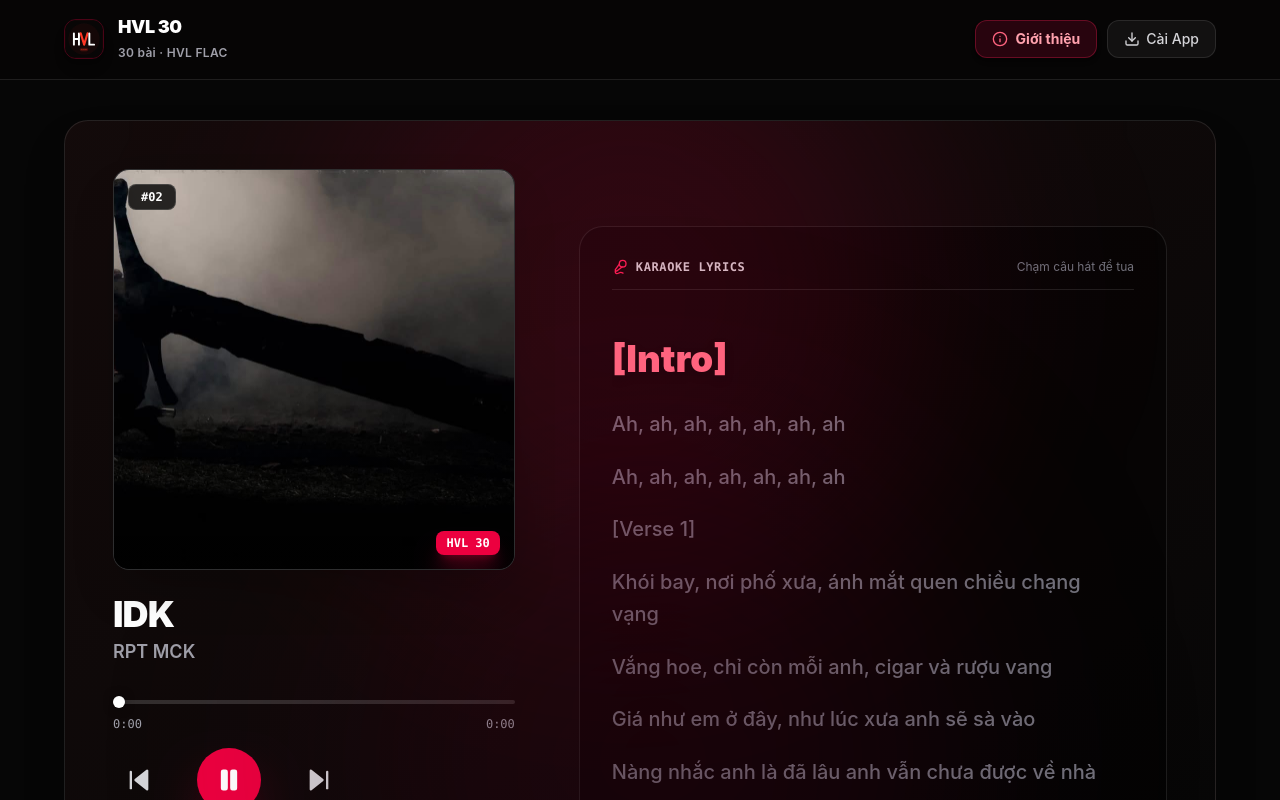
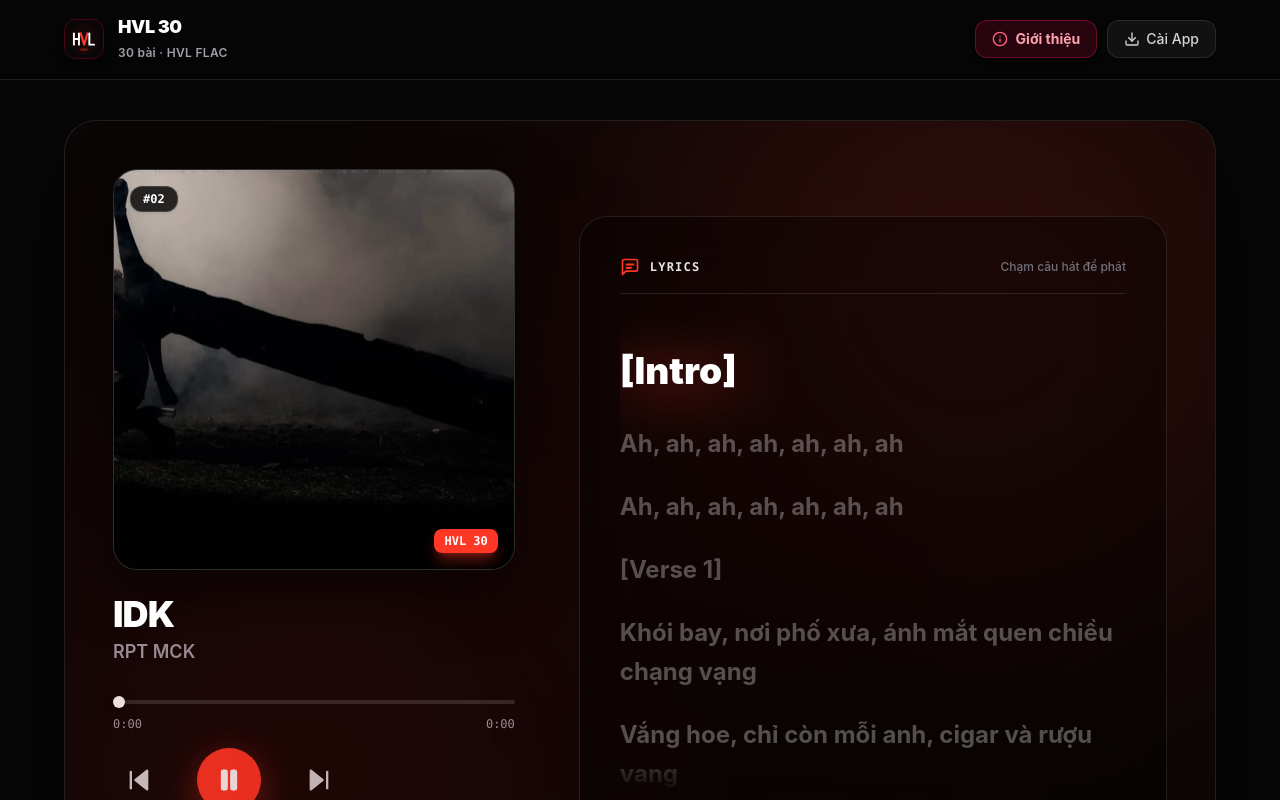
Before and after one commit to mm4you/hvl-30, a Next.js app: page / in a window 1280 px wide. Both pictures are taken after a click on the button 319 px from the left and 780 px from the top of the page. Shown: the top 800 px of the page. Built offline with nearby package versions, Linux system fonts and the light colour scheme; no server answers; the database is empty.

Commit message:
feat(lyrics): Apple Music style real-time synced lyrics, speech bubble icon, dynamic glow and smooth auto-scroll

```diff
--- a/components/player/MainPlayer.tsx
+++ b/components/player/MainPlayer.tsx
@@ -5,8 +5,9 @@ import Image from "next/image";
 import { usePlayer } from "@/context/PlayerContext";
 import {
   Play, Pause, SkipBack, SkipForward, Shuffle, Repeat, Repeat1,
-  Volume2, VolumeX, Headphones, Mic2, ListMusic
+  Volume2, VolumeX, Headphones, ListMusic
 } from "lucide-react";
+import { AppleLyricsIcon } from "@/components/ui/AppleLyricsIcon";
 import { formatTime } from "@/lib/utils";
 import { getLyricsForTrack } from "@/data/lyrics";
 
@@ -56,7 +57,7 @@ export function MainPlayer({
     }
   }
 
-  // Smooth auto-scroll lyrics
+  // Smooth Apple Music auto-scroll
   useEffect(() => {
     if (activeLineRef.current && lyricsScrollRef.current) {
       activeLineRef.current.scrollIntoView({
@@ -69,18 +70,22 @@ export function MainPlayer({
   if (!currentTrack) return null;
 
   return (
-    <section className="relative overflow-hidden rounded-3xl bg-gradient-to-br from-[#140b0b]/95 via-[#0e0909]/95 to-[#060606]/98 border border-white/10 shadow-2xl p-6 sm:p-8 lg:p-12 backdrop-blur-2xl">
-      {/* Background ambient lighting */}
-      <div className="absolute -top-32 right-1/4 w-[600px] h-[600px] bg-rose-600/15 rounded-full blur-[120px] pointer-events-none" />
-      <div className="absolute -bottom-32 left-1/4 w-[600px] h-[600px] bg-rose-950/25 rounded-full blur-[120px] pointer-events-none" />
+    <section className="relative overflow-hidden rounded-[32px] bg-[#0d0707]/90 border border-white/10 shadow-[0_30px_90px_rgba(0,0,0,0.6)] p-6 sm:p-8 lg:p-12 backdrop-blur-3xl">
+      {/* Dynamic ambient color mesh background (Apple Music style) */}
+      <div
+        className="absolute -top-40 -right-20 w-[650px] h-[650px] bg-[#ff3725]/15 rounded-full blur-[140px] pointer-events-none transition-all duration-1000"
+      />
+      <div
+        className="absolute -bottom-40 -left-20 w-[650px] h-[650px] bg-[#7a0d06]/20 rounded-full blur-[140px] pointer-events-none transition-all duration-1000"
+      />
 
-      {/* Mobile Switcher Tab */}
-      <div className="flex md:hidden items-center justify-center gap-2 mb-6 bg-black/40 p-1.5 rounded-2xl border border-white/10">
+      {/* Mobile Tab Switcher */}
+      <div className="flex md:hidden items-center justify-center gap-2 mb-6 bg-black/50 p-1.5 rounded-2xl border border-white/10">
         <button
           onClick={() => setMobileTab("cover")}
           className={`flex-1 py-2 rounded-xl text-xs font-bold transition-all ${
             mobileTab === "cover"
-              ? "bg-rose-600 text-white shadow-md shadow-rose-600/30"
+              ? "bg-[#ff3725] text-white shadow-lg shadow-[#ff3725]/30"
               : "text-zinc-400 hover:text-white"
           }`}
         >
@@ -90,42 +95,41 @@ export function MainPlayer({
           onClick={() => setMobileTab("lyrics")}
           className={`flex-1 py-2 rounded-xl text-xs font-bold transition-all flex items-center justify-center gap-1.5 ${
             mobileTab === "lyrics"
-              ? "bg-rose-600 text-white shadow-md shadow-rose-600/30"
+              ? "bg-[#ff3725] text-white shadow-lg shadow-[#ff3725]/30"
               : "text-zinc-400 hover:text-white"
           }`}
         >
-          <Mic2 className="w-3.5 h-3.5" />
+          <AppleLyricsIcon className="w-3.5 h-3.5" />
           Lời bài hát
         </button>
       </div>
 
-      {/* Spacious Split Grid */}
+      {/* Spacious Split Grid (Apple Music Style) */}
       <div className="grid grid-cols-1 md:grid-cols-12 gap-8 lg:gap-14 xl:gap-16 items-center">
-        {/* LEFT COLUMN: Cover & Player Controls */}
+        {/* LEFT SIDE: Album Artwork & Core Player */}
         <div className={`md:col-span-6 lg:col-span-5 flex flex-col items-center md:items-start ${mobileTab === "lyrics" ? "hidden md:flex" : "flex"}`}>
-          {/* High-definition Album Cover */}
-          <div className="relative w-full max-w-[320px] sm:max-w-[380px] lg:max-w-[420px] aspect-square rounded-2xl overflow-hidden shadow-2xl border border-white/15 bg-zinc-950 group mx-auto md:mx-0">
+          {/* High-res Album Art with soft reflection */}
+          <div className="relative w-full max-w-[320px] sm:max-w-[380px] lg:max-w-[420px] aspect-square rounded-[24px] overflow-hidden shadow-[0_20px_60px_rgba(0,0,0,0.5)] border border-white/15 bg-zinc-950 group mx-auto md:mx-0">
             <Image
               src={currentTrack.artworkUrl}
               alt={currentTrack.title}
               fill
               priority
               sizes="(max-width: 768px) 320px, 440px"
-              className="object-cover group-hover:scale-105 transition-transform duration-700"
+              className="object-cover group-hover:scale-105 transition-transform duration-700 ease-out"
             />
-            {/* Gloss overlay */}
-            <div className="absolute inset-0 bg-gradient-to-t from-black/60 via-transparent to-transparent pointer-events-none" />
-            <span className="absolute top-3.5 left-3.5 text-xs font-mono font-bold bg-black/80 backdrop-blur-md text-white px-3 py-1 rounded-lg border border-white/15">
+            <div className="absolute inset-0 bg-gradient-to-t from-black/50 via-transparent to-transparent pointer-events-none" />
+            <span className="absolute top-4 left-4 text-xs font-mono font-extrabold bg-black/80 backdrop-blur-md text-white px-3 py-1 rounded-xl border border-white/15 shadow-sm">
               #{String(currentTrack.trackNumber).padStart(2, "0")}
             </span>
-            <span className="absolute bottom-3.5 right-3.5 text-xs font-mono font-extrabold bg-rose-600 text-white px-2.5 py-1 rounded-lg shadow-xl shadow-rose-600/40">
+            <span className="absolute bottom-4 right-4 text-xs font-mono font-black bg-[#ff3725] text-white px-2.5 py-1 rounded-lg shadow-lg shadow-[#ff3725]/40">
               HVL 30
             </span>
           </div>
 
           {/* Track Heading */}
           <div className="w-full text-center md:text-left mt-6">
-            <h1 className="text-2xl sm:text-3xl lg:text-4xl font-black text-white tracking-tight truncate">
+            <h1 className="text-2xl sm:text-3xl lg:text-4xl font-black text-white tracking-tight truncate drop-shadow-sm">
               {currentTrack.title}
             </h1>
             <p className="text-base sm:text-lg text-zinc-400 font-semibold mt-1">
@@ -142,7 +146,7 @@ export function MainPlayer({
               step={0.1}
               value={currentTime}
               onChange={(e) => seek(parseFloat(e.target.value))}
-              className="w-full accent-rose-500 cursor-pointer h-2"
+              className="w-full accent-[#ff3725] cursor-pointer h-2"
             />
             <div className="flex justify-between text-xs font-mono text-zinc-400 mt-1.5">
               <span>{formatTime(currentTime)}</span>
@@ -162,7 +166,7 @@ export function MainPlayer({
 
             <button
               onClick={togglePlay}
-              className="w-16 h-16 rounded-full bg-rose-600 hover:bg-rose-500 active:scale-90 text-white flex items-center justify-center shadow-2xl shadow-rose-600/50 transition-all cursor-pointer"
+              className="w-16 h-16 rounded-full bg-[#ff3725] hover:bg-[#ff4e3e] active:scale-90 text-white flex items-center justify-center shadow-[0_10px_35px_rgba(255,55,35,0.45)] transition-all cursor-pointer"
               title={isPlaying ? "Tạm dừng" : "Phát"}
             >
               {isBuffering ? (
@@ -183,19 +187,19 @@ export function MainPlayer({
             </button>
           </div>
 
-          {/* Volume with Headphone detection & Actions */}
+          {/* Bottom Controls Bar */}
           <div className="flex items-center justify-between w-full border-t border-white/10 pt-4 text-xs">
-            {/* Volume */}
+            {/* Volume with Headphones detection */}
             <div className="flex items-center gap-2.5">
               <button
                 onClick={toggleMute}
-                className="text-zinc-400 hover:text-white p-1"
+                className="text-zinc-400 hover:text-white p-1 transition-colors"
                 title={isHeadphonesConnected ? "Đang kết nối tai nghe" : "Âm lượng"}
               >
                 {isMuted || volume === 0 ? (
-                  <VolumeX className="w-5 h-5 text-rose-400" />
+                  <VolumeX className="w-5 h-5 text-[#ff3725]" />
                 ) : isHeadphonesConnected ? (
-                  <Headphones className="w-5 h-5 text-rose-400 animate-pulse" />
+                  <Headphones className="w-5 h-5 text-[#ff3725] animate-pulse" />
                 ) : (
                   <Volume2 className="w-5 h-5" />
                 )}
@@ -207,17 +211,17 @@ export function MainPlayer({
                 step={0.01}
                 value={isMuted ? 0 : volume}
                 onChange={(e) => setVolume(parseFloat(e.target.value))}
-                className="w-24 sm:w-28 accent-rose-500 cursor-pointer h-1.5"
+                className="w-24 sm:w-28 accent-[#ff3725] cursor-pointer h-1.5"
               />
             </div>
 
-            {/* Toolbar */}
+            {/* Actions */}
             <div className="flex items-center gap-2">
               <button
                 onClick={toggleShuffle}
                 className={`p-2.5 rounded-xl border transition-all ${
                   shuffle
-                    ? "bg-rose-600/20 text-rose-400 border-rose-500/40"
+                    ? "bg-[#ff3725]/20 text-[#ff3725] border-[#ff3725]/40 shadow-sm"
                     : "bg-white/5 text-zinc-400 border-white/10 hover:text-white"
                 }`}
                 title={shuffle ? "Trộn bài: Đã bật" : "Trộn bài: Đã tắt"}
@@ -229,7 +233,7 @@ export function MainPlayer({
                 onClick={toggleRepeat}
                 className={`p-2.5 rounded-xl border transition-all ${
                   repeatMode !== "off"
-                    ? "bg-rose-600/20 text-rose-400 border-rose-500/40"
+                    ? "bg-[#ff3725]/20 text-[#ff3725] border-[#ff3725]/40 shadow-sm"
                     : "bg-white/5 text-zinc-400 border-white/10 hover:text-white"
                 }`}
                 title={repeatMode === "one" ? "Lặp 1 bài" : repeatMode === "all" ? "Lặp toàn bộ" : "Không lặp"}
@@ -241,7 +245,7 @@ export function MainPlayer({
                 onClick={onTogglePlaylist}
                 className={`flex items-center gap-1.5 px-4 py-2 rounded-xl border font-bold text-xs sm:text-sm transition-all ${
                   playlistVisible
-                    ? "bg-rose-600/20 text-rose-300 border-rose-500/40"
+                    ? "bg-[#ff3725]/20 text-rose-300 border-[#ff3725]/40 shadow-sm"
                     : "bg-white/5 text-zinc-300 border-white/10 hover:text-white"
                 }`}
               >
@@ -252,25 +256,29 @@ export function MainPlayer({
           </div>
         </div>
 
-        {/* RIGHT COLUMN: Dedicated Live Synced Karaoke Lyrics Panel */}
-        <div className={`md:col-span-6 lg:col-span-7 h-[460px] md:h-[540px] lg:h-[600px] flex flex-col rounded-3xl bg-black/40 border border-white/10 p-5 md:p-8 overflow-hidden ${mobileTab === "cover" ? "hidden md:flex" : "flex"}`}>
+        {/* RIGHT SIDE: Dedicated Apple Music Real-Time Lyrics View */}
+        <div className={`md:col-span-6 lg:col-span-7 h-[480px] md:h-[560px] lg:h-[620px] flex flex-col rounded-[28px] bg-black/40 border border-white/10 p-6 md:p-8 lg:p-10 relative overflow-hidden backdrop-blur-2xl ${mobileTab === "cover" ? "hidden md:flex" : "flex"}`}>
           {/* Header */}
-          <div className="flex items-center justify-between pb-3.5 border-b border-white/10 mb-2">
-            <div className="flex items-center gap-2">
-              <Mic2 className="w-4 h-4 text-rose-500" />
-              <span className="text-xs font-mono font-bold uppercase tracking-wider text-zinc-300">
-                KARAOKE LYRICS
+          <div className="flex items-center justify-between pb-4 border-b border-white/10 mb-2 flex-shrink-0">
+            <div className="flex items-center gap-2.5 text-[#ff3725]">
+              <AppleLyricsIcon className="w-5 h-5" />
+              <span className="text-xs font-mono font-extrabold uppercase tracking-widest text-zinc-200">
+                LYRICS
               </span>
             </div>
-            <span className="text-xs text-zinc-500">
-              Chạm câu hát để tua
+            <span className="text-xs text-zinc-500 font-medium">
+              Chạm câu hát để phát
             </span>
           </div>
 
-          {/* Scrollable lyrics */}
+          {/* Top & Bottom gradient masks for Apple Music depth */}
           <div
             ref={lyricsScrollRef}
-            className="flex-1 overflow-y-auto space-y-5 py-8 text-right md:text-left pr-3 scroll-smooth"
+            className="flex-1 overflow-y-auto space-y-6 py-10 pr-2 scroll-smooth"
+            style={{
+              maskImage: "linear-gradient(to bottom, transparent 0%, black 10%, black 90%, transparent 100%)",
+              WebkitMaskImage: "linear-gradient(to bottom, transparent 0%, black 10%, black 90%, transparent 100%)",
+            }}
           >
             {syncedLines.length > 0 ? (
               syncedLines.map((line, idx) => {
@@ -280,10 +288,10 @@ export function MainPlayer({
                     key={idx}
                     ref={isActive ? activeLineRef : null}
                     onClick={() => seek(line.time)}
-                    className={`cursor-pointer transition-all duration-300 leading-relaxed ${
+                    className={`cursor-pointer transition-all duration-300 ease-out select-none leading-relaxed ${
                       isActive
-                        ? "text-2xl md:text-3xl lg:text-4xl font-black text-rose-400 drop-shadow-lg scale-[1.02] origin-left"
-                        : "text-base md:text-lg lg:text-xl font-medium text-zinc-500 hover:text-zinc-300"
+                        ? "text-2xl sm:text-3xl lg:text-4xl font-black text-white drop-shadow-[0_4px_30px_rgba(255,55,35,0.7)] scale-[1.03] origin-left"
+                        : "text-base sm:text-xl lg:text-2xl font-bold text-white/30 blur-[0.4px] hover:text-white/80 hover:blur-none hover:scale-[1.01]"
                     }`}
                   >
                     {line.text}
@@ -291,9 +299,9 @@ export function MainPlayer({
                 );
               })
             ) : (
-              <div className="flex flex-col items-center justify-center h-full text-center text-zinc-500 space-y-2">
-                <Mic2 className="w-10 h-10 opacity-30 text-rose-500" />
-                <p className="text-base font-medium">Bản intro / nhạc dạo không lời.</p>
+              <div className="flex flex-col items-center justify-center h-full text-center text-zinc-500 space-y-3">
+                <AppleLyricsIcon className="w-12 h-12 opacity-30 text-[#ff3725]" />
+                <p className="text-base font-semibold">Bản intro / nhạc dạo không lời.</p>
               </div>
             )}
           </div>
--- /dev/null
+++ b/components/ui/AppleLyricsIcon.tsx
@@ -0,0 +1,19 @@
+import React from "react";
+
+export function AppleLyricsIcon({ className = "w-4 h-4" }: { className?: string }) {
+  return (
+    <svg
+      viewBox="0 0 24 24"
+      fill="none"
+      stroke="currentColor"
+      strokeWidth="2"
+      strokeLinecap="round"
+      strokeLinejoin="round"
+      className={className}
+    >
+      <path d="M21 15a2 2 0 0 1-2 2H7l-4 4V5a2 2 0 0 1 2-2h14a2 2 0 0 1 2 2z" />
+      <path d="M8 9h8" strokeWidth="2.5" />
+      <path d="M8 13h5" strokeWidth="2.5" />
+    </svg>
+  );
+}
--- a/package.json
+++ b/package.json
@@ -13,7 +13,7 @@
     "canvas-confetti": "^1.9.4",
     "clsx": "^2.1.1",
     "lucide-react": "^0.475.0",
-    "next": "15.2.0",
+    "next": "^16.3.3",
     "react": "19.0.0",
     "react-dom": "19.0.0",
     "tailwind-merge": "^3.0.2"
```
Also changed, not shown: tsconfig.json (+19 -5 lines), 1 other file (tests, documents, lock files or other folders).
